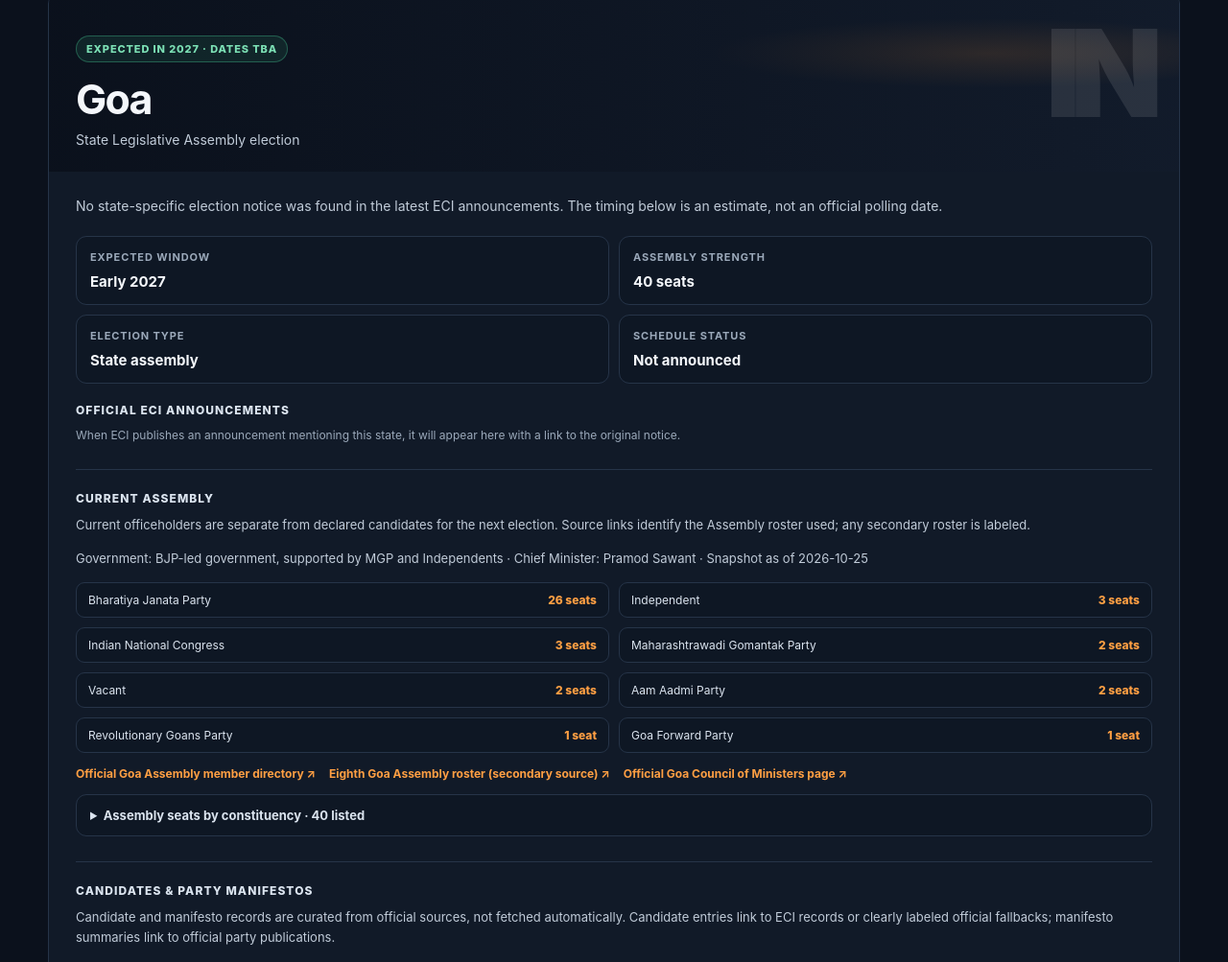
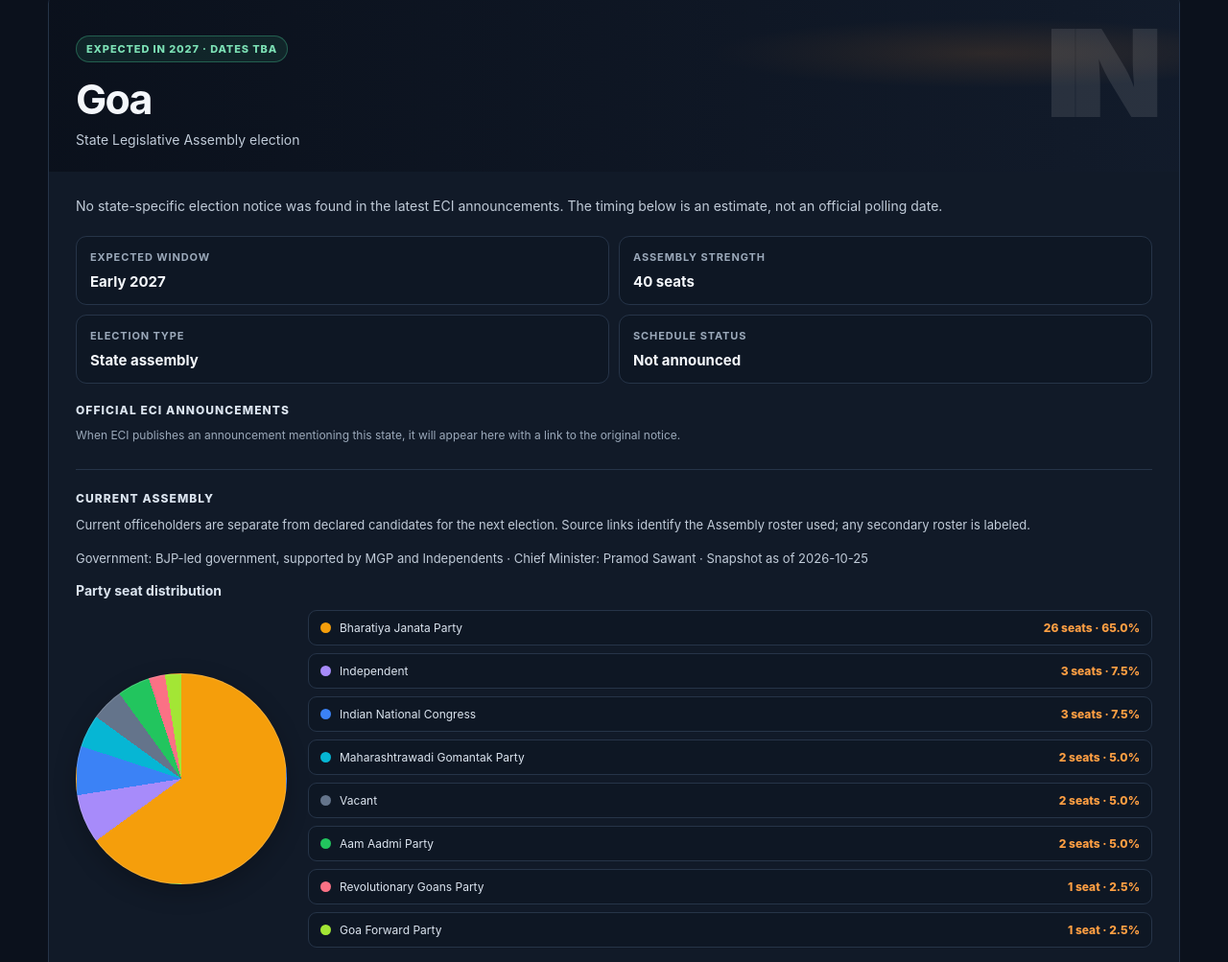
Before and after one commit to Shiv11399/Project-One, a website: page index.html in a window 1280 px wide. Shown: the part 1797-2800 px from the top of the page at 96% size. Drawn offline with Linux system fonts and the light colour scheme.

Commit message:
Updating the election data and adding a pie chart the member distribution.

```diff
--- a/data/elections.json
+++ b/data/elections.json
@@ -1,6 +1,12 @@
 {
-  "lastChecked": "2026-10-25T11:44:36.447Z",
+  "lastChecked": "2026-10-26T21:13:24.028Z",
   "announcements": [
+    {
+      "title": "Biennial Election to the Uttar Pradesh Legislative Council from Agra Division Teachers' Constituency- Re-poll at PS No. 20, 21 and 26- Disciplinary Action",
+      "description": "Biennial Election to the Uttar Pradesh Legislative Council from Agra Division Teachers' Constituency- Re-poll at PS No. 20, 21 and 26- Disciplinary Action",
+      "publishedAt": "Monday 26 Oct 2026, 8:43 PM",
+      "url": "https://www.eci.gov.in/eci/public/api/download?url=la4Z5czsq0ZXmsp0IqCsWOyVzB1DBYRInrjpWjAUnRs9erJ0atmfBkhAPcjUqSl9%2BDBBli2RvzbcIlD3UGQw73GRRkw%2BRMLaKc7214WC%2Be5TW1CCKlDnnV0zprYNt1AT"
+    },
     {
       "title": "Bye Election to the Council of States from Madhya Pradesh- reg.",
       "description": "Bye Election to the Council of States from Madhya Pradesh- reg.",
@@ -198,12 +204,6 @@
       "description": "ECI reviews poll preparedness for forthcoming Assembly Elections in West Bengal",
       "publishedAt": "Monday 09 Mar 2026, 6:31 PM",
       "url": "https://www.eci.gov.in/eci/public/api/download?url=la4Z5czsq0ZXmsp0IqCsWOyVzB1DBYRInrjpWjAUnRtRg4LdS%2FNbgUXrEfKknYzpNrfsZsjyEudPY5HZvkv0qGX32RRSPYVB95jjisbJHEmAp0KZRIeoDW7J35CAazB1"
-    },
-    {
-      "title": "ECI reviews poll preparedness for forthcoming Assembly Elections in Kerala",
-      "description": "ECI reviews poll preparedness for forthcoming Assembly Elections in Kerala",
-      "publishedAt": "Friday 06 Mar 2026, 8:33 PM",
-      "url": "https://www.eci.gov.in/eci/public/api/download?url=la4Z5czsq0ZXmsp0IqCsWOyVzB1DBYRInrjpWjAUnRtRg4LdS%2FNbgUXrEfKknYzpNrfsZsjyEudPY5HZvkv0qKD4J84arPsMcXwR0rEiO9%2BAp0KZRIeoDW7J35CAazB1"
     }
   ]
 }
--- a/index.html
+++ b/index.html
@@ -535,15 +535,38 @@
             border-top: 1px solid var(--line);
         }
 
+        .incumbent-chart-heading {
+            margin: 0 0 12px;
+            color: #dbe4ef;
+            font-size: 14px;
+            font-weight: 750;
+        }
+
+        .incumbent-chart {
+            display: grid;
+            grid-template-columns: minmax(150px, 220px) minmax(0, 1fr);
+            align-items: center;
+            gap: 22px;
+            margin: 0 0 14px;
+        }
+
+        .incumbent-pie {
+            width: min(100%, 220px);
+            aspect-ratio: 1;
+            justify-self: center;
+            border: 1px solid rgba(255, 255, 255, 0.16);
+            border-radius: 50%;
+            box-shadow: 0 8px 24px rgba(0, 0, 0, 0.24);
+        }
+
         .incumbent-summary {
             display: grid;
-            grid-template-columns: repeat(2, minmax(0, 1fr));
-            gap: 10px;
-            margin: 0 0 14px;
+            gap: 8px;
         }
 
         .incumbent-party-row {
             display: flex;
+            align-items: center;
             justify-content: space-between;
             gap: 12px;
             padding: 10px 12px;
@@ -552,6 +575,20 @@
             background: #0e1724;
             color: #dbe4ef;
             font-size: 12px;
+        }
+
+        .incumbent-party-label {
+            display: flex;
+            min-width: 0;
+            align-items: center;
+            gap: 9px;
+        }
+
+        .incumbent-party-swatch {
+            width: 11px;
+            height: 11px;
+            flex: 0 0 auto;
+            border-radius: 50%;
         }
 
         .incumbent-party-seats {
@@ -747,6 +784,17 @@
             }
         }
 
+        @media (max-width: 640px) {
+            .incumbent-chart {
+                grid-template-columns: 1fr;
+                gap: 14px;
+            }
+
+            .incumbent-pie {
+                width: min(100%, 180px);
+            }
+        }
+
         @media (max-width: 440px) {
             .topbar-note {
                 max-width: 130px;
@@ -775,7 +823,6 @@
                 grid-template-columns: 1fr;
             }
 
-            .incumbent-summary,
             .incumbent-member-list {
                 grid-template-columns: 1fr;
             }
@@ -1072,6 +1119,75 @@
             return card;
         }
 
+        const partyChartColors = {
+            "Aam Aadmi Party": "#22c55e",
+            "Bharatiya Janata Party": "#f59e0b",
+            "Independent": "#a78bfa",
+            "Indian National Congress": "#3b82f6",
+            "Janata Dal (United)": "#facc15",
+            "Kuki Peoples Alliance": "#f97316",
+            "Maharashtrawadi Gomantak Party": "#06b6d4",
+            "Naga Peoples Front": "#d946ef",
+            "National Peoples Party": "#14b8a6",
+            "Samajwadi Party": "#ef4444",
+            "Vacant": "#64748b"
+        };
+        const fallbackPartyChartColors = ["#38bdf8", "#fb7185", "#a3e635", "#c084fc", "#f97316"];
+
+        function createPartySeatChart(stateData) {
+            const entries = [...stateData.seatCounts]
+                .filter((entry) => Number.isFinite(entry.seats) && entry.seats > 0)
+                .sort((first, second) => second.seats - first.seats);
+            const totalSeats = entries.reduce((total, entry) => total + entry.seats, 0);
+            if (!totalSeats) return null;
+
+            const chart = document.createElement("div");
+            chart.className = "incumbent-chart";
+
+            const pie = document.createElement("div");
+            pie.className = "incumbent-pie";
+            pie.setAttribute("role", "img");
+            let currentPercentage = 0;
+            const segments = entries.map((entry, index) => {
+                const start = currentPercentage;
+                currentPercentage += entry.seats / totalSeats * 100;
+                const color = partyChartColors[entry.party] || fallbackPartyChartColors[index % fallbackPartyChartColors.length];
+                return `${color} ${start}% ${currentPercentage}%`;
+            });
+            pie.style.background = `conic-gradient(${segments.join(", ")})`;
+            pie.setAttribute(
+                "aria-label",
+                `Party seat distribution: ${entries.map((entry) => `${entry.party}, ${entry.seats} of ${totalSeats} seats`).join("; ")}.`
+            );
+
+            const legend = document.createElement("div");
+            legend.className = "incumbent-summary";
+            legend.setAttribute("aria-label", "Party seat totals");
+            entries.forEach((entry, index) => {
+                const percentage = entry.seats / totalSeats * 100;
+                const color = partyChartColors[entry.party] || fallbackPartyChartColors[index % fallbackPartyChartColors.length];
+                const item = document.createElement("div");
+                item.className = "incumbent-party-row";
+                const label = document.createElement("span");
+                label.className = "incumbent-party-label";
+                const swatch = document.createElement("span");
+                swatch.className = "incumbent-party-swatch";
+                swatch.style.backgroundColor = color;
+                swatch.setAttribute("aria-hidden", "true");
+                const party = document.createElement("span");
+                party.textContent = entry.party;
+                label.append(swatch, party);
+                const count = document.createElement("span");
+                count.className = "incumbent-party-seats";
+                count.textContent = `${entry.seats} ${entry.seats === 1 ? "seat" : "seats"} · ${percentage.toFixed(1)}%`;
+                item.append(label, count);
+                legend.append(item);
+            });
+
+            chart.append(pie, legend);
+            return chart;
+        }
+
         function createIncumbentSection(election) {
             const stateData = incumbentData?.states?.[election.state];
             const section = document.createElement("section");
@@ -1126,22 +1242,18 @@
             }
 
             if (Array.isArray(stateData.seatCounts) && stateData.seatCounts.length) {
-                const tally = document.createElement("div");
-                tally.className = "incumbent-summary";
-                [...stateData.seatCounts]
-                    .sort((first, second) => second.seats - first.seats)
-                    .forEach((entry) => {
-                        const item = document.createElement("div");
-                        item.className = "incumbent-party-row";
-                        const party = document.createElement("span");
-                        party.textContent = entry.party;
-                        const count = document.createElement("span");
-                        count.className = "incumbent-party-seats";
-                        count.textContent = `${entry.seats} ${entry.seats === 1 ? "seat" : "seats"}`;
-                        item.append(party, count);
-                        tally.append(item);
-                    });
-                section.append(tally);
+                const chartHeading = document.createElement("h4");
+                chartHeading.className = "incumbent-chart-heading";
+                chartHeading.textContent = "Party seat distribution";
+                const chart = createPartySeatChart(stateData);
+                if (chart) {
+                    section.append(chartHeading, chart);
+                } else {
+                    const unavailable = document.createElement("p");
+                    unavailable.className = "candidate-empty";
+                    unavailable.textContent = "Party seat distribution is unavailable because no valid seat totals were provided.";
+                    section.append(unavailable);
+                }
             }
 
             const stateSources = Array.isArray(stateData.sources)
```
Also changed, not shown: README.md.
